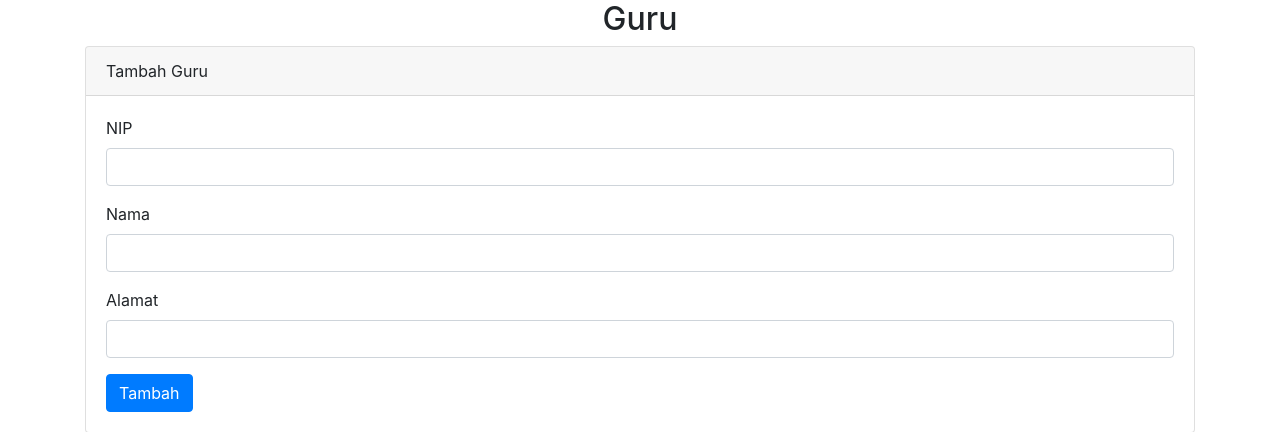
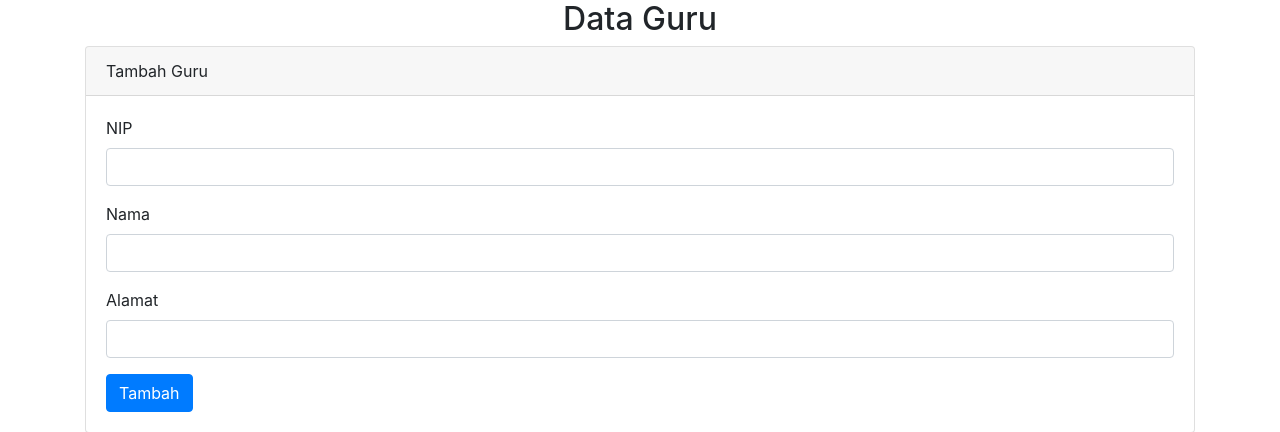
Before and after one commit to kwnad/Day3PraPKL_ReviewOOP, a PHP site: page /create.php in a window 1280 px wide. Shown: the part 56-488 px from the top of the page. Run offline with PHP 8.4, Linux system fonts and the light colour scheme.

Commit message:
Menambah tulisan

```diff
--- a/Guru/create.php
+++ b/Guru/create.php
@@ -27,7 +27,7 @@
         </div>
         </nav>
 
-            <center><h2>Guru</h2></center>
+            <center><h2>Data Guru</h2></center>
         <!-- CARDs -->
         <div class="container">
         <div class="card">
```
